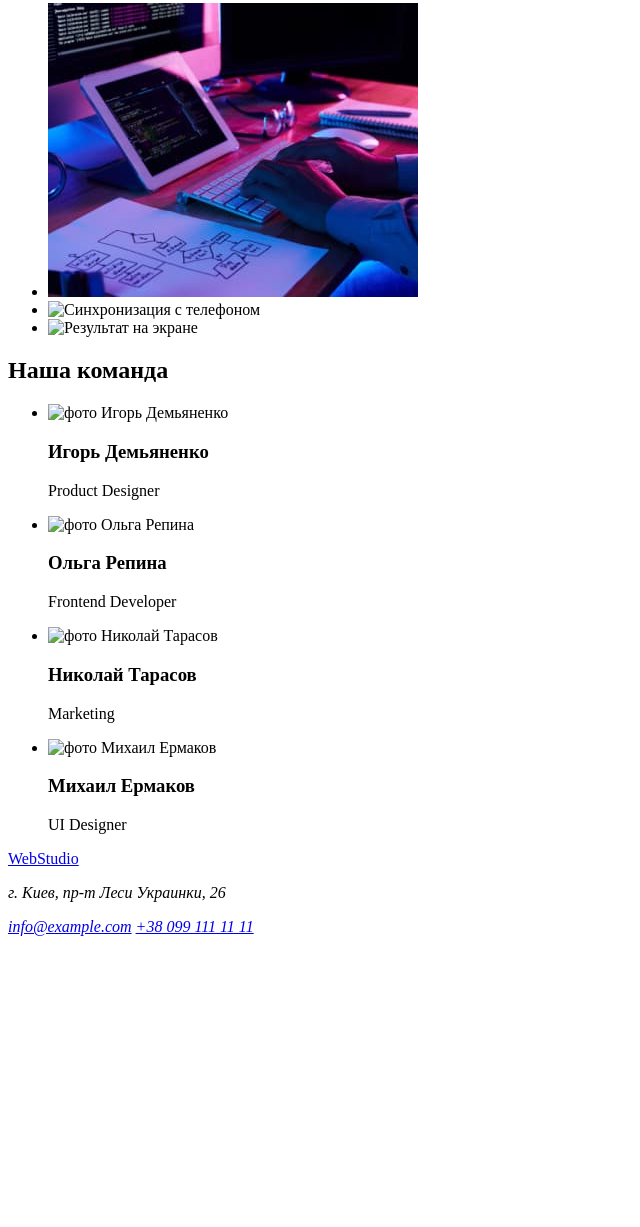
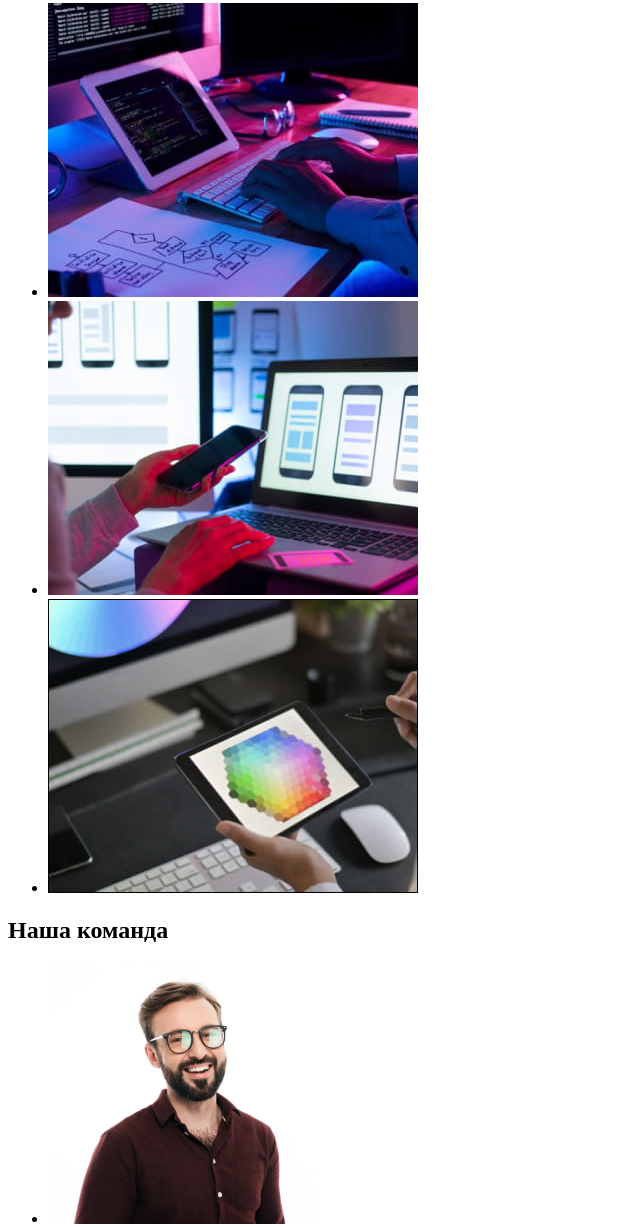
Before and after one commit to Alexyo2626/goit-markup-hw-01, a plain HTML site: page index.html in a window 1280 px wide. Shown: the part 673-1900 px from the top of the page, without its empty margins (0-640 px from the left). Before the commit the page ends 1617 px from the top, so only its background shows below. Drawn offline with Linux system fonts and the light colour scheme; the site is published under a folder, as on GitHub Pages, so addresses that start at the root find nothing.

Commit message:
add poin to img

```diff
--- a/index.html
+++ b/index.html
@@ -58,10 +58,10 @@
                     <img src="./images/box1.jpg" alt="Набор текста" width="370">
                 </li>
                 <li>
-                    <img src="/images/box2.jpg" alt="Синхронизация с телефоном" width="370">
+                    <img src="./images/box2.jpg" alt="Синхронизация с телефоном" width="370">
                 </li>
                 <li>
-                    <img src="/images/box3.jpg" alt="Результат на экране" width="370">
+                    <img src="./images/box3.jpg" alt="Результат на экране" width="370">
                 </li>
             </ul>
         </section>
@@ -69,22 +69,22 @@
             <h2>Наша команда</h2>
             <ul>
                 <li>
-                    <img src="/images/teamcard1.jpg" alt="фото Игорь Демьяненко" width="270">
+                    <img src="./images/teamcard1.jpg" alt="фото Игорь Демьяненко" width="270">
                      <h3>Игорь Демьяненко</h3>
                      <p>Product Designer</p>
                 </li>
                 <li>
-                    <img src="/images/teamcard2.jpg" alt="фото Ольга Репина" width="270">
+                    <img src="./images/teamcard2.jpg" alt="фото Ольга Репина" width="270">
                     <h3>Ольга Репина</h3>
                     <p>Frontend Developer</p>
                 </li>
                 <li>
-                    <img src="/images/teamcard3.jpg" alt="фото Николай Тарасов" width="270">
+                    <img src="./images/teamcard3.jpg" alt="фото Николай Тарасов" width="270">
                     <h3>Николай Тарасов</h3>
                     <p>Marketing</p>
                 </li>
                 <li>
-                    <img src="/images/teamcard4.jpg" alt="фото Михаил Ермаков" width="270">
+                    <img src="./images/teamcard4.jpg" alt="фото Михаил Ермаков" width="270">
                     <h3>Михаил Ермаков</h3>
                     <p>UI Designer</p>
                 </li>
```
